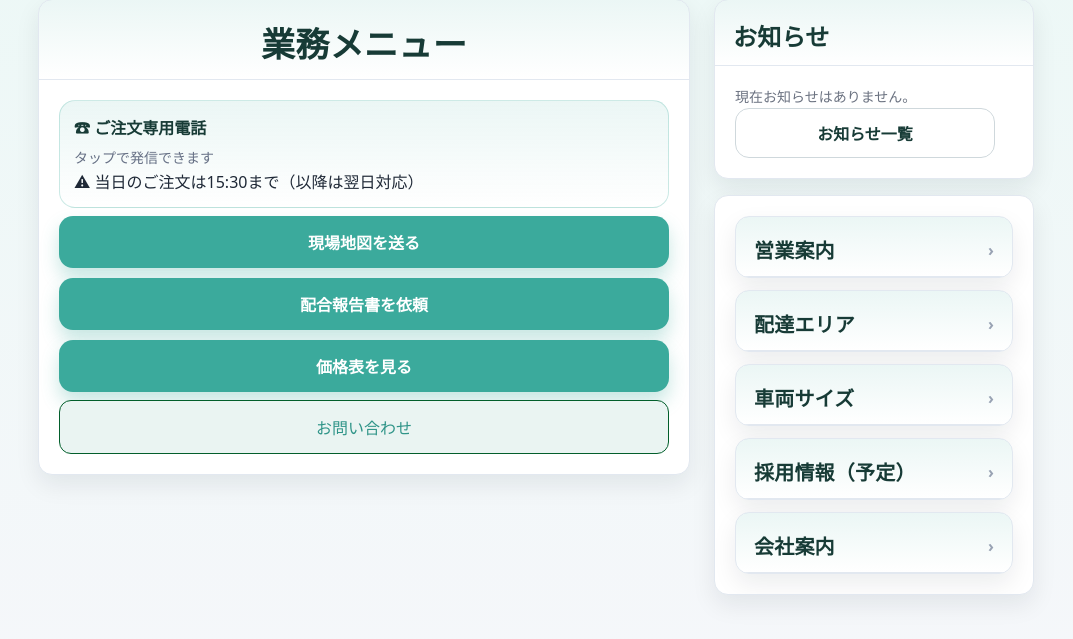
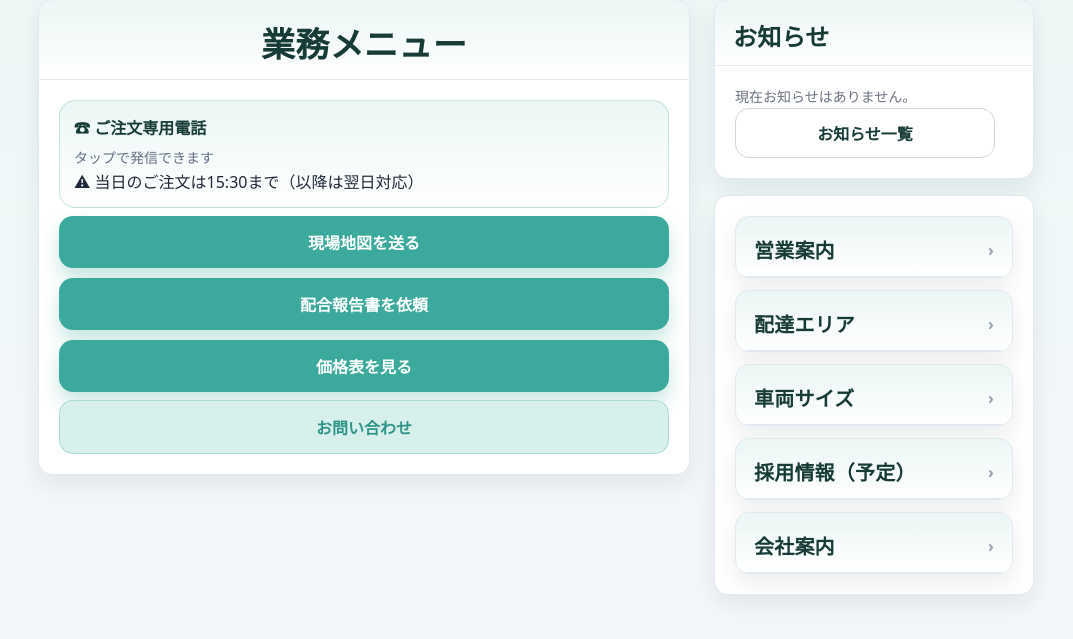
Before and after one commit to 2co2co0417/imabari-namacon-portal, a Python web app: template templates/dashboard.html in a window 1280 px wide. Shown: the part 90-729 px from the top of the page, without its empty margins (104-1177 px from the left). Run offline with Jinja, Linux system fonts and the light colour scheme; the template is opened without the code that fills it, so the values that code supplies are empty.

Commit message:
デザイン修正

```diff
--- a/static/css/style.css
+++ b/static/css/style.css
@@ -1243,21 +1243,27 @@ textarea:focus {
   letter-spacing: 0.08em;
   color: #000504;
 }
-/* お問い合わせ（控えめ版） */
-.btn-sub {
+/* サブボタン（注文前確認・お問い合わせ） */
+.btn-sub{
   display: block;
   width: 100%;
   text-align: center;
-  padding: 14px;
-  border-radius: 12px;
-
-  background: #EAF4F2; /* うっすらミント系 */
-  color: #2F9488;
-
-  border: 1px solid #025e2b;     /* 枠線なし */
-  text-decoration: none; /* 下線なし */
-
-  font-weight: 500;    /* 少し軽く */
+  padding: 14px 16px;
+  border-radius: 14px;
+
+  background: var(--mint-100);
+  color: var(--mint-600);
+  border: 1px solid rgba(59,170,156,.28);
+  text-decoration: none;
+
+  font-weight: 700;
+  box-shadow: none;
+  transition: .2s ease;
+}
+
+.btn-sub:hover{
+  background: #EAF4F2;
+  border-color: rgba(59,170,156,.4);
 }
 
 /* =========================
--- a/templates/index.html
+++ b/templates/index.html
@@ -17,7 +17,6 @@
             取引先様専用ログイン
           </a>
           <div class="muted public-note">
-            既存取引先様向けです。<br>
             Webでの新規お取引受付は行っておりません。
           </div>
         </section>
```
